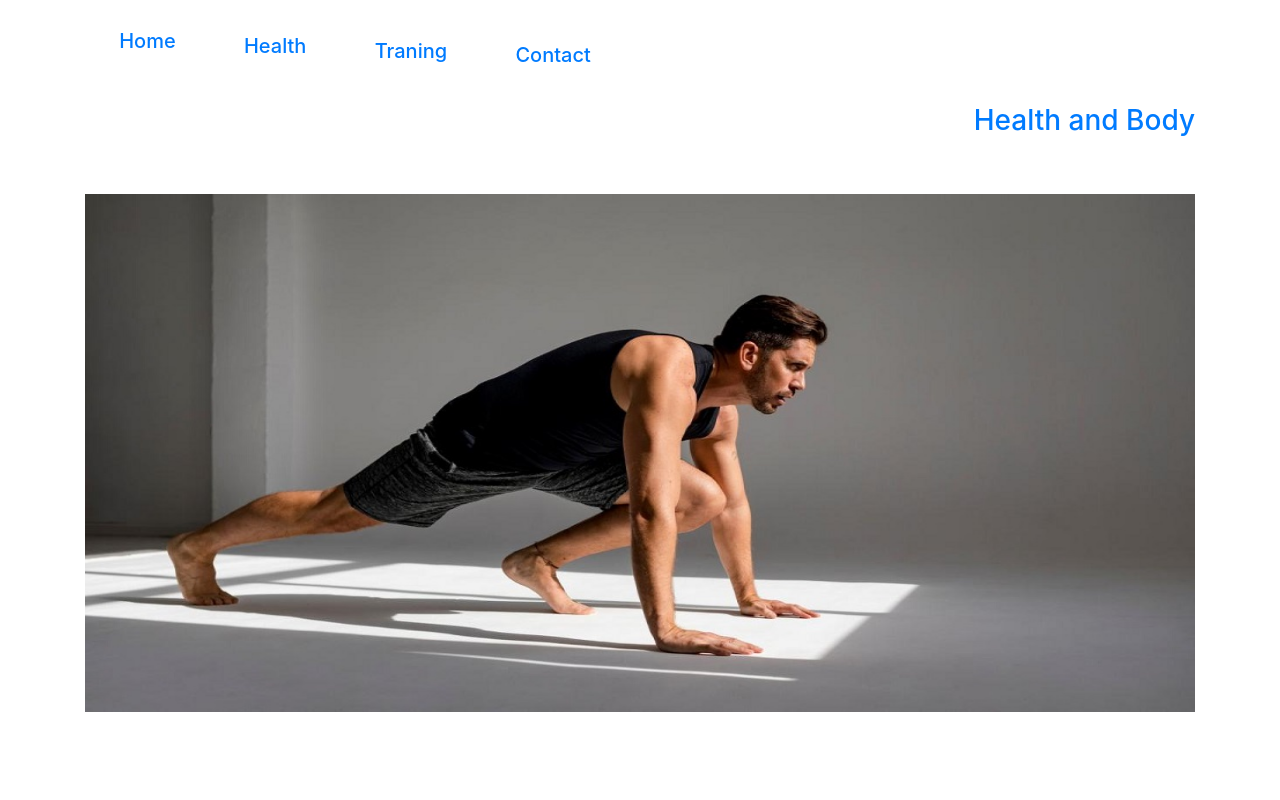
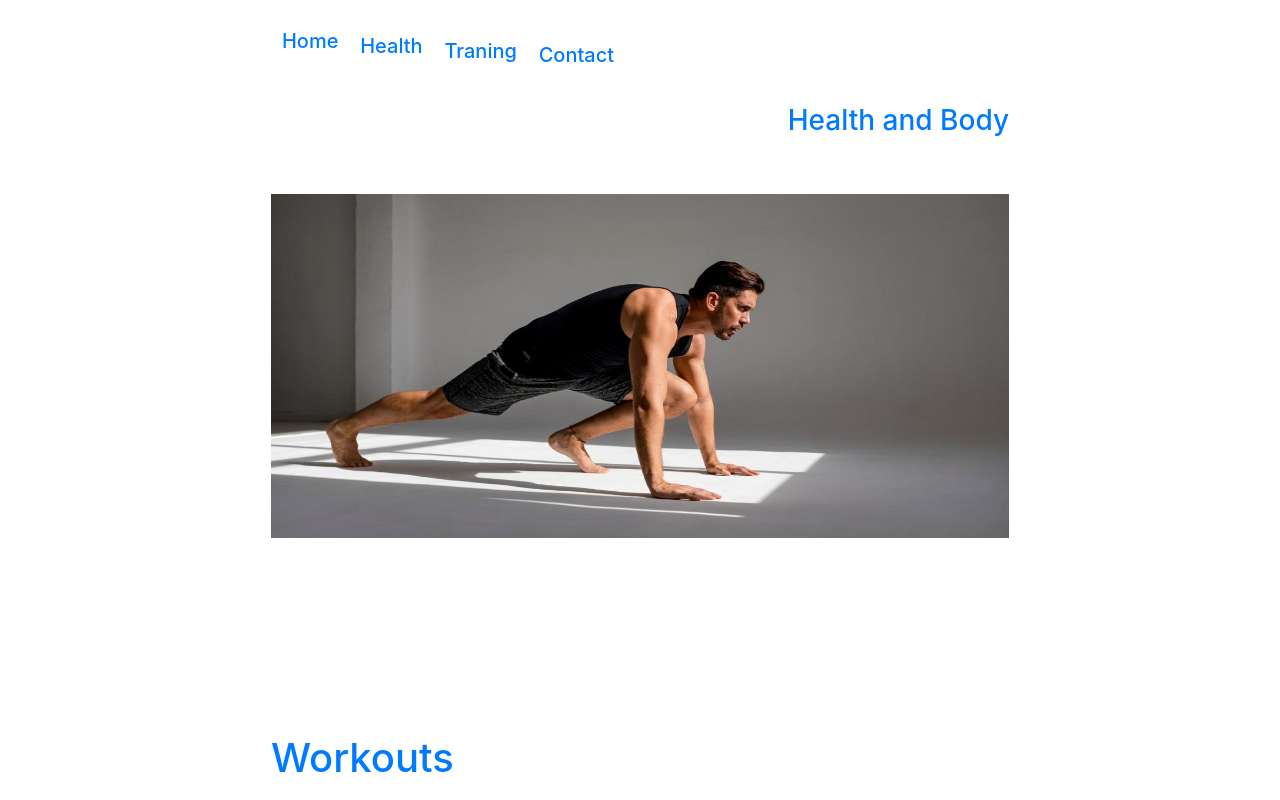
Before and after one commit to goranivankovic/fit, a website: page index.html in a window 1280 px wide. Shown: the top 800 px of the page. Drawn offline with nearby package versions, Linux system fonts and the light colour scheme.

Commit message:
Update style.css

```diff
--- a/css/style.css
+++ b/css/style.css
@@ -1,3 +1,15 @@
+
+
+body{
+    position: absolute;
+    left: 20%;
+    right: 20%;
+    width: 60%;
+
+}
+
+
+
 img{
     height:70%;
     width:100%;
```
